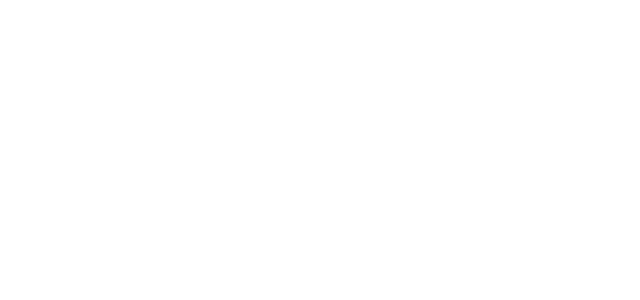
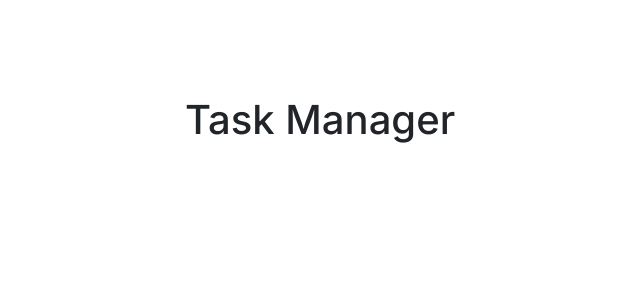
Before and after one commit to mnabil711/Jobathon-Task-Manager, a Next.js app: page / in a window 1280 px wide. Shown: the top 300 px of the page, without its empty margins (320-960 px from the left). Built offline with nearby package versions, Linux system fonts and the light colour scheme.

Commit message:
create task componant

```diff
--- /dev/null
+++ b/app/componants/Task.js
@@ -0,0 +1,5 @@
+const Task = () => {
+  return <div></div>;
+};
+
+export default Task;
--- a/app/page.js
+++ b/app/page.js
@@ -4,7 +4,7 @@ import styles from './page.module.css'
 export default function Home() {
   return (
     <main className={styles.main}>
-
+      <h1>Task Manager</h1>
     </main>
   )
 }
```
